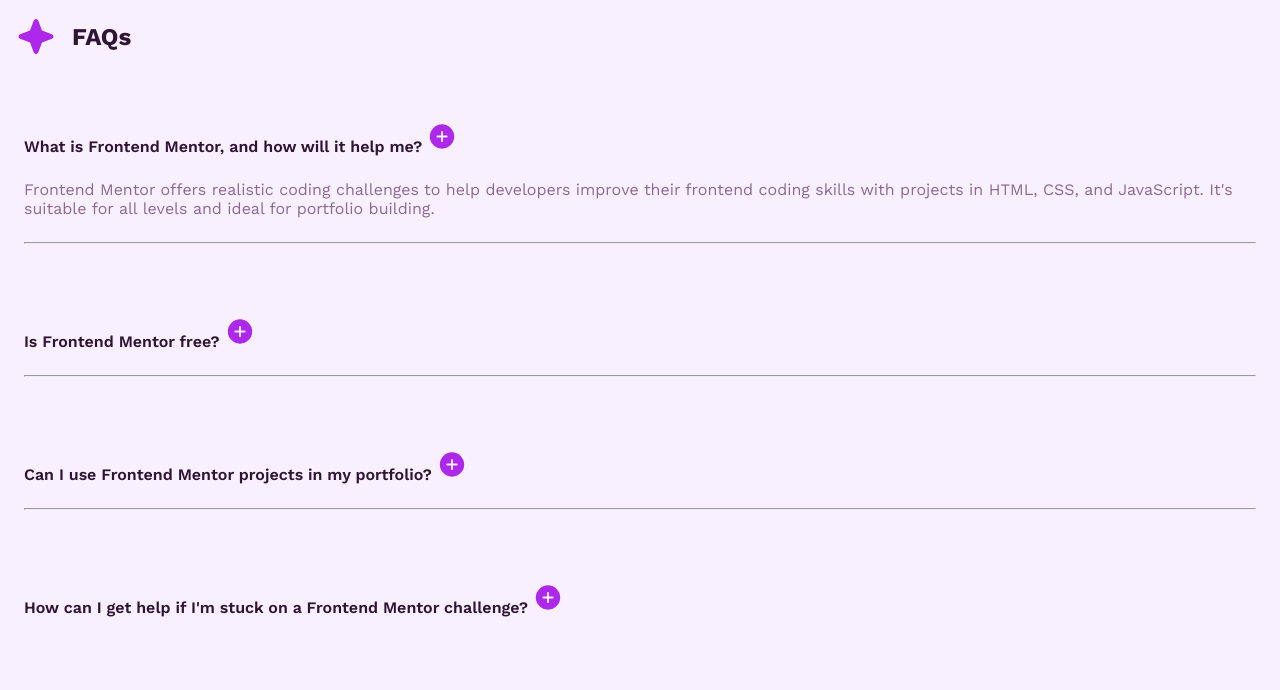
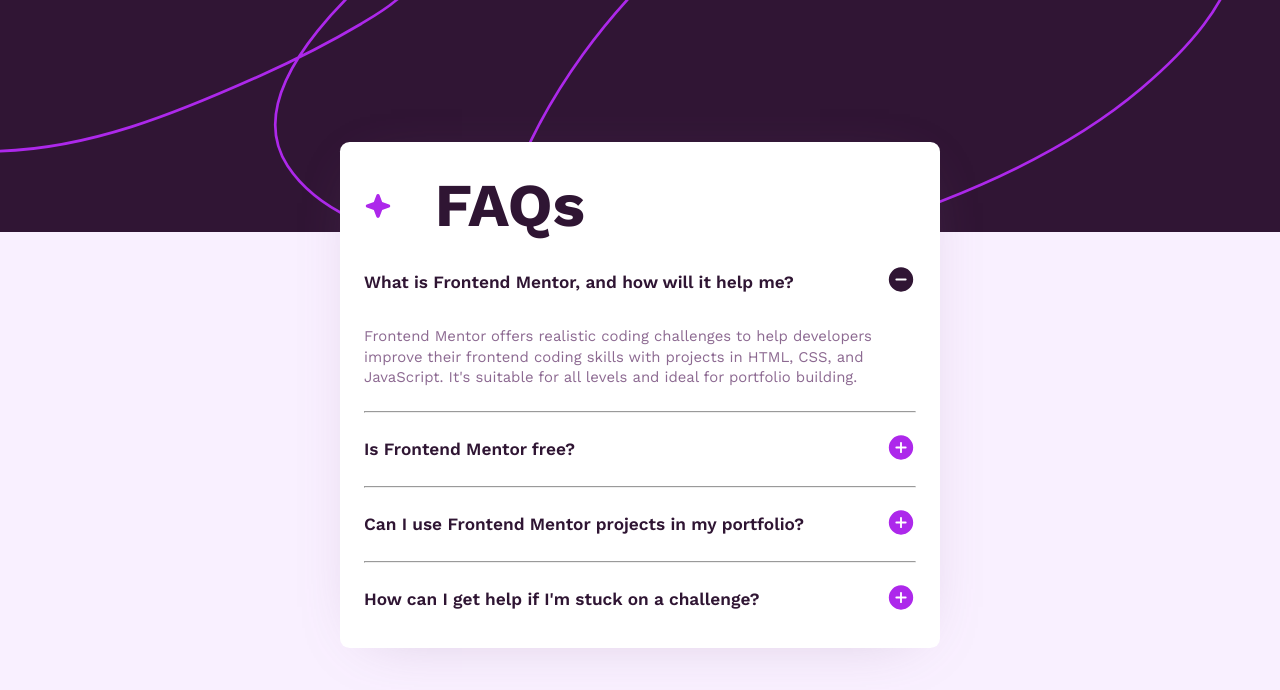
Before and after one commit to LesSyl/Frontend-Mentor---FAQ-accordion, a website: page index.html in a window 1280 px wide. Drawn offline with nearby package versions, Linux system fonts and the light colour scheme.

Commit message:
created site

```diff
--- a/index.html
+++ b/index.html
@@ -12,10 +12,10 @@
 </head>
 
 <body>
-
     <main class="container">
+        <div class="box">
             <article class="card">
-            <div class="card__title">
+                <div class="card__title size-icon">
                     <img class="card__title-img" src="dist/img/icon-star.svg" alt="">
                     <h1 class="card__title-faq">FAQs</h1>
                 </div>
@@ -25,11 +25,9 @@
                         </summary>
 
                         <p class="card__box-content-answer">Frontend Mentor offers realistic coding challenges to help
-                        developers improve their frontend coding skills with projects in HTML, CSS, and JavaScript. It's
+                            developers improve their frontend coding skills with projects in HTML, CSS, and JavaScript.
+                            It's
                             suitable for all levels and ideal for portfolio building.</p>
-
-                    <!-- <img src="/dist/img/icon-plus.svg" alt="">
-                <img src="/dist/img/icon-minus.svg" alt=""> -->
                     </details>
                     <hr />
                 </div>
@@ -39,11 +37,9 @@
                         </summary>
 
                         <p class="card__box-content-answer">Yes, Frontend Mentor offers both free and premium coding
-                        challenges, with the free option providing access to a range of projects suitable for all skill
+                            challenges, with the free option providing access to a range of projects suitable for all
+                            skill
                             levels.</p>
-
-                    <!-- <img src="/dist/img/icon-plus.svg" alt="">
-                <img src="/dist/img/icon-minus.svg" alt=""> -->
                     </details>
                     <hr />
                 </div>
@@ -52,29 +48,25 @@
                         <summary class="card__box-content-questions">Can I use Frontend Mentor projects in my portfolio?
                         </summary>
 
-                    <p class="card__box-content-answer">Yes, you can use projects completed on Frontend Mentor in your
+                        <p class="card__box-content-answer">Yes, you can use projects completed on Frontend Mentor in
+                            your
                             portfolio. It's an excellent way to showcase your skills to potential employers!</p>
-
-                    <!-- <img src="/dist/img/icon-plus.svg" alt="">
-                <img src="/dist/img/icon-minus.svg" alt=""> -->
                     </details>
                     <hr />
                 </div>
                 <div class="card__box">
                     <details name="faq" class="card__box-content" open>
-                    <summary class="card__box-content-questions">How can I get help if I'm stuck on a Frontend Mentor
-                        challenge?
+                        <summary class="card__box-content-questions">How can I get help if I'm stuck on a challenge?
                         </summary>
 
-                    <p class="card__box-content-answer">The best place to get help is inside Frontend Mentor's Discord
+                        <p class="card__box-content-answer">The best place to get help is inside Frontend Mentor's
+                            Discord
                             community. There's a help channel where you can ask questions and seek support from other
                             community members.</p>
-
-                    <!-- <img src="/dist/img/icon-plus.svg" alt="">
-                <img src="/dist/img/icon-minus.svg" alt=""> -->
                     </details>
                 </div>
             </article>
+        </div>
     </main>
 
 
--- a/src/sass/main.scss
+++ b/src/sass/main.scss
@@ -4,6 +4,7 @@
 	--white: rgb(255, 255, 255);
 	--light-purple: hsl(275, 100%, 97%);
 	--purple: hsl(292, 16%, 49%);
+	--purple-shadow: hsla(292, 16%, 49%, 0.4);
 	--dark-purple: hsl(292, 42%, 14%);
 	--pink: hsl(281, 83%, 54%);
 }
@@ -16,38 +17,76 @@
 	padding: 0;
 }
 
+img {
+	display: block;
+	max-width: 100%;
+	height: auto;
+}
+
 body {
+	position: relative;
+	min-height: 100vh;
+	min-width: 320px;
+	margin: auto;
 	font-family: 'Work Sans', sans-serif;
-	font-optical-sizing: auto;
 	font-weight: 400;
 	font-style: normal;
 	color: var(--purple);
 	background-color: var(--light-purple);
-	// box-decoration-break: var(--light-purple);
 	line-height: normal;
 }
 
+.container {
+	position: absolute;
+	top: 0;
+	display: block;
+	width: 100%;
+	height: 232px;
+	background-image: url('/dist/img/background-pattern-mobile.svg');
+	background-repeat: no-repeat;
+	background-size: 100%;
+}
+.box {
+	height: 100vh;
+	padding-top: 8.9em;
+	padding-bottom: 8.9em;
+
+}
+
 .card {
+	margin: auto 1.3em;
+	padding: 1.5em 1.5em 0.75em 1.5em;
+	background-color: var(--white);
+	border: none;
+	border-radius: 0.6em;
+	box-shadow: 0 10px 60px -30px var(--purple-shadow);
 	&__title {
 		display: flex;
 		justify-content: start;
 		align-items: center;
-		line-height: 1.5;
+		line-height: 1.3;
 		&-faq {
+			font-size: 2.1rem;
 			font-weight: 700;
 			color: var(--dark-purple);
+			margin-left: 0.7em;
+
 		}
-		&-img {
-			padding: 1em;
-		}
+
 	}
 	&__box {
-		padding: 1.5em;
+		details[open] {
+			--summary-icon: url('/dist/img/icon-minus.svg');
+		}
 		&-content {
+			--_summary-icon: var(--summary-icon, url('/dist/img/icon-plus.svg'));
 			&-questions {
-				font-size: 1rem;
+				display: flex;
+				align-items: center;
+				justify-content: space-between;
+				font-size: 1.08rem;
 				font-weight: 600;
-				padding: 1.5em 0;
+				padding: 1.1em 0;
 				color: var(--dark-purple);
 				list-style: none;
 				cursor: pointer;
@@ -55,13 +94,28 @@
 					display: none;
 				}
 				&::after {
-					content: url('/dist/img/icon-plus.svg');
+					content: var(--_summary-icon);
+					padding-left: 2em;
+				}
+				&:hover {
+					color: var(--pink);
+				}
+				&:focus {
+					color: var(--pink);
 				}
 			}
-			&-answer{
-				padding-bottom: 1.5em;
+			&-answer {
+				font-size: 0.93rem;
+				line-height: 1.4;
+				padding: .5em 0 1.5em 0;
 			}
 		}
+	}
+
+	img {
+		display: block;
+		max-width: 100%;
+		height: 1.8em;
 	}
 }
 
@@ -80,7 +134,23 @@
 	transition: block-size 0.5s, content-visibility 0.5s;
 }
 
-// img,
-// svg {
-// 	display: block;
-// }
+@media (width >= 46em) {
+	.container {
+		background-image: url('/dist/img/background-pattern-desktop.svg');
+	}
+	.box {
+		max-width: 1440px;
+		margin: auto;
+		padding-left: 50px;
+		padding-right: 50px;
+	}
+	.card {
+		margin: auto;
+		width: 37.5em;
+		&__title {
+			&-faq {
+				font-size: 3.8rem;
+			}
+		}
+	}
+}
```
Also changed, not shown: dist/css/main.min.css, 1 other file. Lines whose indentation alone changed are shown as unchanged.
